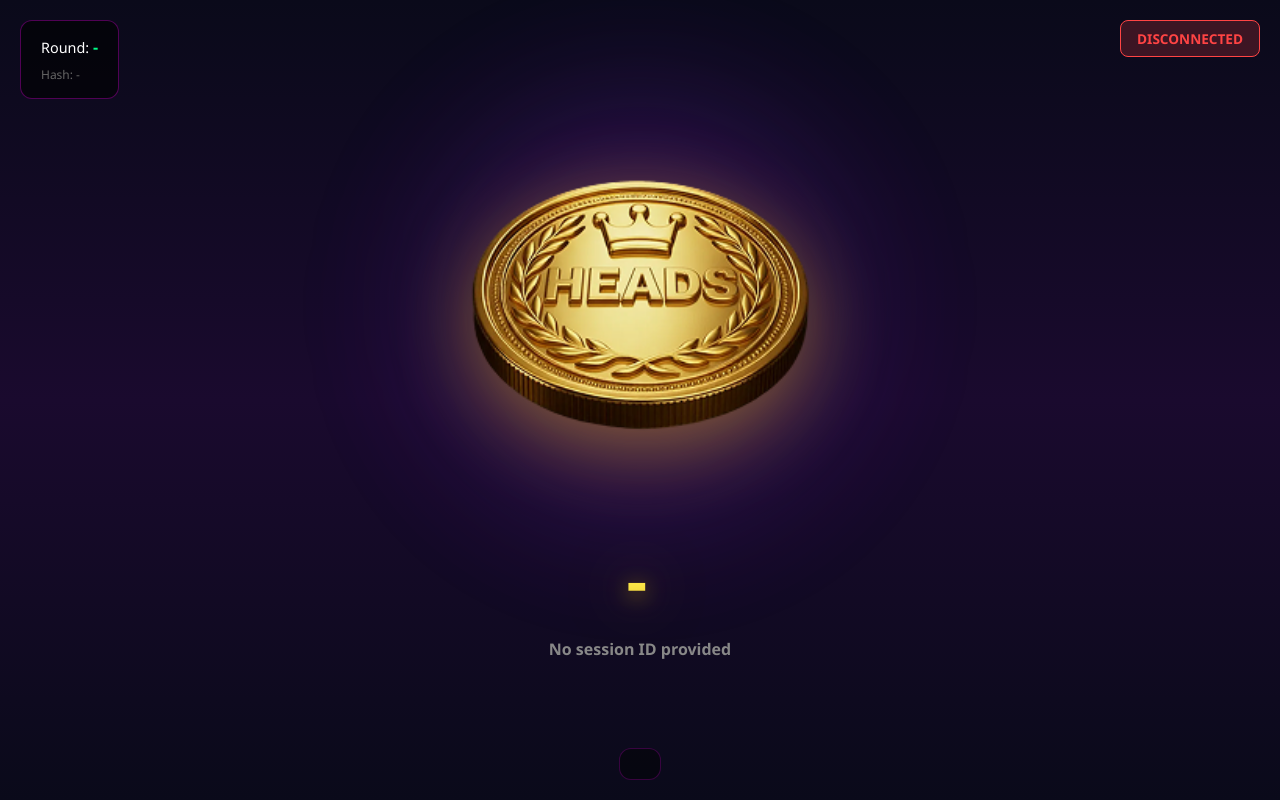
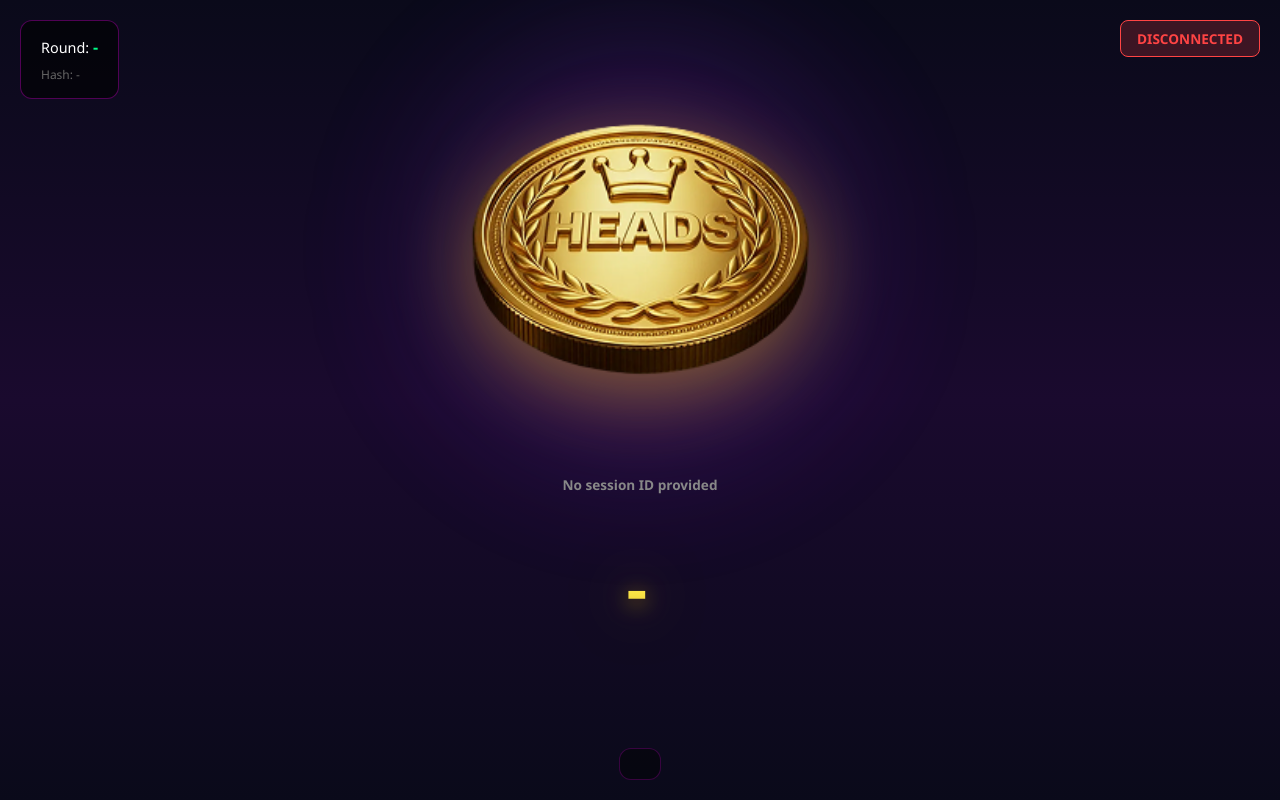
Before and after one commit to StoianDardzhikov/stackz-gg-flipgame, a website: page frontend/game-iframe/index.html in a window 1280 px wide. Drawn offline with nearby package versions, Linux system fonts and the light colour scheme; files whose address does not match are found by name.

Commit message:
Refactor game iframe layout: adjust alignment and spacing for improved UI; introduce status section below the coin display.

```diff
--- a/frontend/game-iframe/index.html
+++ b/frontend/game-iframe/index.html
@@ -31,7 +31,8 @@
       display: flex;
       flex-direction: column;
       align-items: center;
-      justify-content: center;
+      justify-content: flex-start;
+      padding-top: 50px;
       position: relative;
     }
 
@@ -43,7 +44,7 @@
       display: flex;
       align-items: center;
       justify-content: center;
-      margin-bottom: 30px;
+      margin-bottom: 15px;
     }
 
     .coin-glow {
@@ -134,7 +135,8 @@
     /* Result display */
     .result-display {
       text-align: center;
-      margin-bottom: 30px;
+      margin-top: 25px;
+      margin-bottom: 20px;
       position: relative;
       z-index: 2;
     }
@@ -153,11 +155,20 @@
       letter-spacing: 0.1em;
     }
 
+    /* Status section - below coin */
+    .status-section {
+      text-align: center;
+      margin-top: 10px;
+      margin-bottom: 20px;
+      position: relative;
+      z-index: 2;
+    }
+
     .round-status {
-      font-size: 1rem;
+      font-size: 0.85rem;
       font-weight: 600;
       color: #888;
-      margin-top: 10px;
+      margin-bottom: 5px;
     }
 
     .round-number {
@@ -167,17 +178,12 @@
       margin-top: 5px;
     }
 
-    /* Countdown - positioned on coin */
+    /* Countdown - below status, close to coin */
     .countdown {
-      position: absolute;
-      top: 50%;
-      left: 50%;
-      transform: translate(-50%, -50%);
-      font-size: 4.5rem;
+      font-size: 3rem;
       color: #ff00ff;
       font-weight: 900;
       text-shadow: 0 0 40px rgba(255, 0, 255, 1), 0 0 80px rgba(255, 0, 255, 0.8);
-      z-index: 10;
       pointer-events: none;
       opacity: 1;
       display: none;
@@ -187,15 +193,15 @@
 
     .countdown.fade-out {
       opacity: 0;
-      transform: translate(-50%, -50%) scale(0.8);
+      transform: scale(0.8);
     }
 
     @keyframes countdownPulse {
       0%, 100% {
-        transform: translate(-50%, -50%) scale(1);
+        transform: scale(1);
       }
       50% {
-        transform: translate(-50%, -50%) scale(1.1);
+        transform: scale(1.1);
       }
     }
 
@@ -344,14 +350,18 @@
       <div class="coin-glow"></div>
       <div class="coin" id="coin">
         <img id="coinImage" src="assets/coins/heads.png" alt="Coin">
-        <div class="countdown" id="countdown"></div>
       </div>
+    </div>
+
+    <!-- Status and countdown -->
+    <div class="status-section">
+      <div class="round-status" id="statusText">Connecting...</div>
+      <div class="countdown" id="countdown"></div>
     </div>
 
     <!-- Result display -->
     <div class="result-display">
       <div class="result-text" id="resultText">-</div>
-      <div class="round-status" id="statusText">Connecting...</div>
       <div class="round-number" id="roundNumber"></div>
     </div>
 
```
